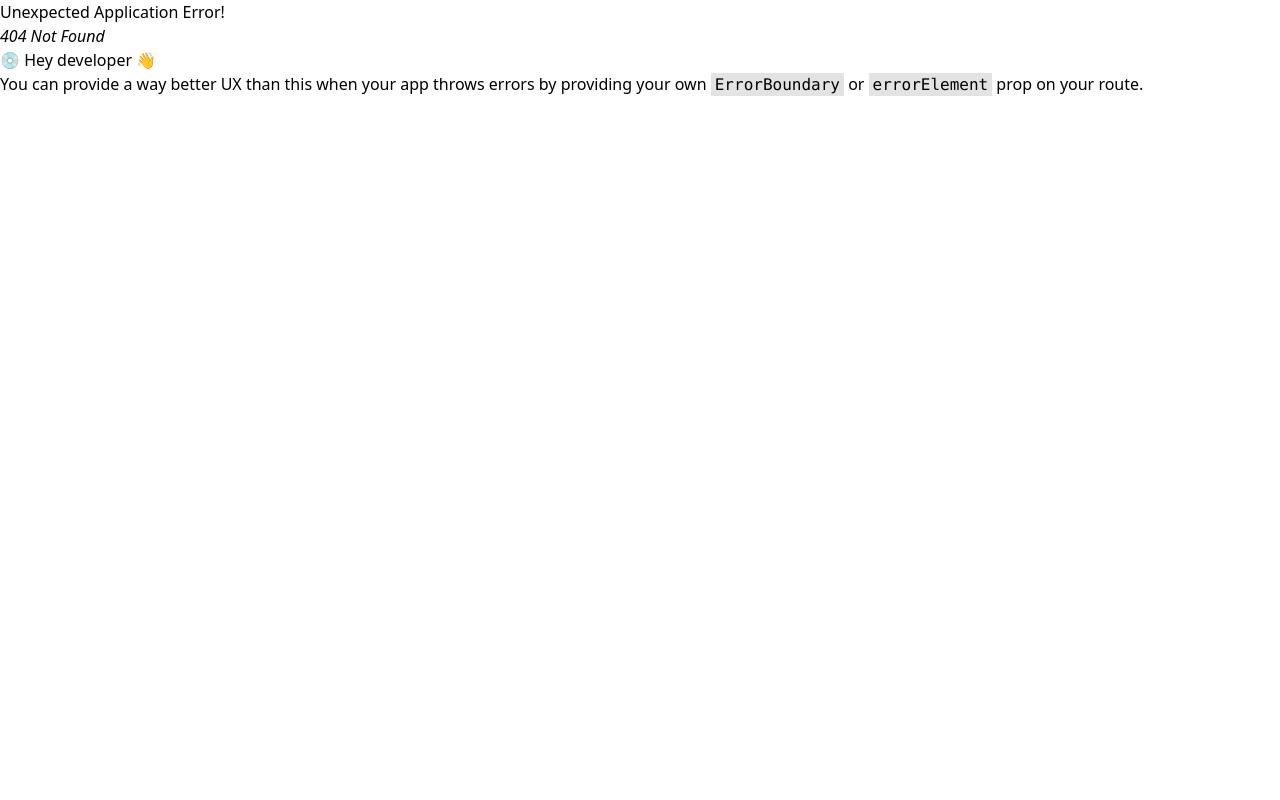
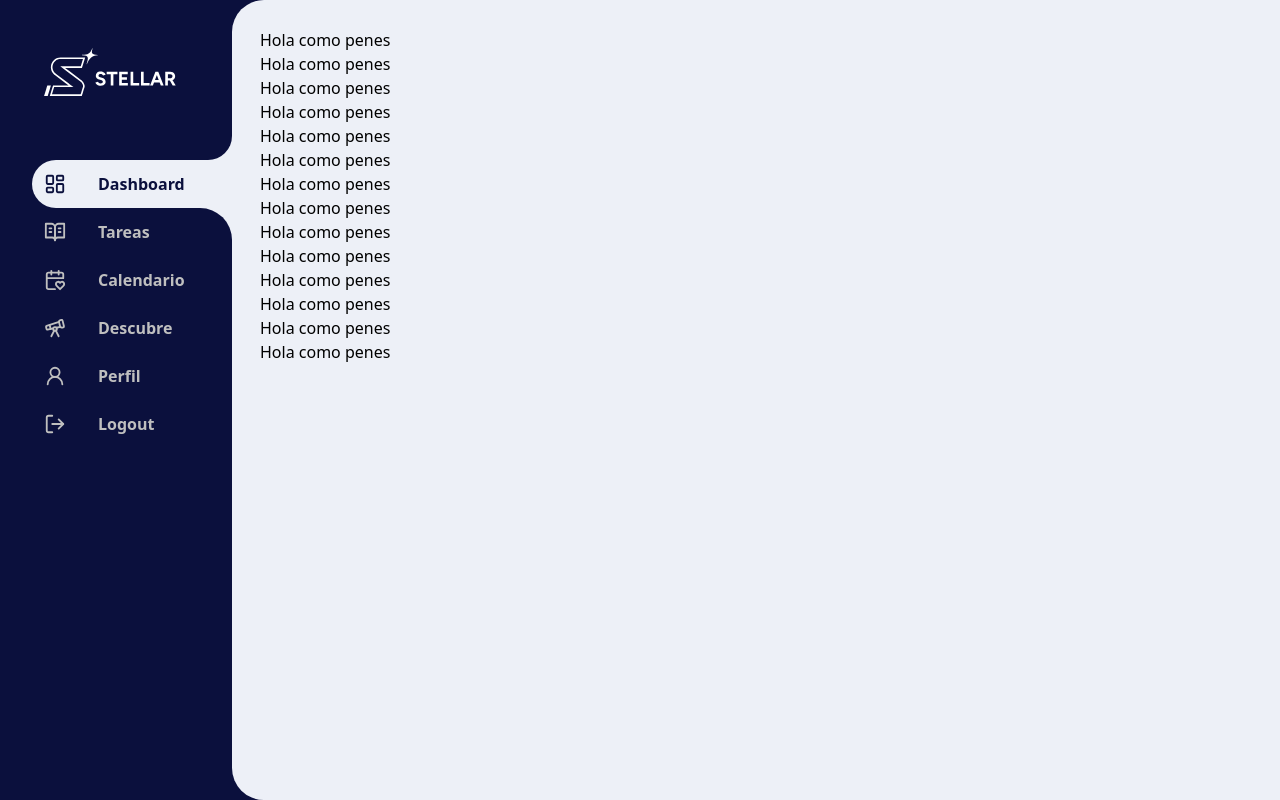
Before and after one commit to KevinLatino/Stellar-Frontend, a React (Vite) app: page /sidebar/time-management in a window 1280 px wide. Before the commit this address had no page. Built offline with nearby package versions, Linux system fonts and the light colour scheme.

Commit message:
adding new routes

```diff
--- a/src/Screens/DiscoverScreen.jsx
+++ b/src/Screens/DiscoverScreen.jsx
@@ -1,6 +1,7 @@
 import React from 'react';
 import Discover from '../../public/Ilustrations/Sitting2.png';
 import DiscoverCardComponent from '../Components/DiscoverCardComponent';
+import { Outlet } from 'react-router-dom';
 import 'animate.css';
 
 const DiscoverScreen = () => {
@@ -64,7 +65,7 @@ const DiscoverScreen = () => {
                     <div className='flex items-center justify-center gap-y-[3rem] gap-x-[4rem] flex-wrap'>
                         {cardContent.map(content => (
                             <DiscoverCardComponent
-                                key={content.key}
+                                key={content.title}
                                 title={content.title}
                                 description={content.description}
                             />
--- a/src/Screens/DiscoverScreens/TimeManagement.jsx
+++ b/src/Screens/DiscoverScreens/TimeManagement.jsx
@@ -0,0 +1,24 @@
+import React from 'react'
+
+const TimeManagement = () => {
+    return (
+        <>
+            <h1 className='text-black'>Hola como penes</h1>
+            <h1 className='text-black'>Hola como penes</h1>
+            <h1 className='text-black'>Hola como penes</h1>
+            <h1 className='text-black'>Hola como penes</h1>
+            <h1 className='text-black'>Hola como penes</h1>
+            <h1 className='text-black'>Hola como penes</h1>
+            <h1 className='text-black'>Hola como penes</h1>
+            <h1 className='text-black'>Hola como penes</h1>
+            <h1 className='text-black'>Hola como penes</h1>
+            <h1 className='text-black'>Hola como penes</h1>
+            <h1 className='text-black'>Hola como penes</h1>
+            <h1 className='text-black'>Hola como penes</h1>
+            <h1 className='text-black'>Hola como penes</h1>
+            <h1 className='text-black'>Hola como penes</h1>
+        </>
+    )
+}
+
+export default TimeManagement
```
Also changed, not shown: src/main.jsx (+7 -4 lines).
